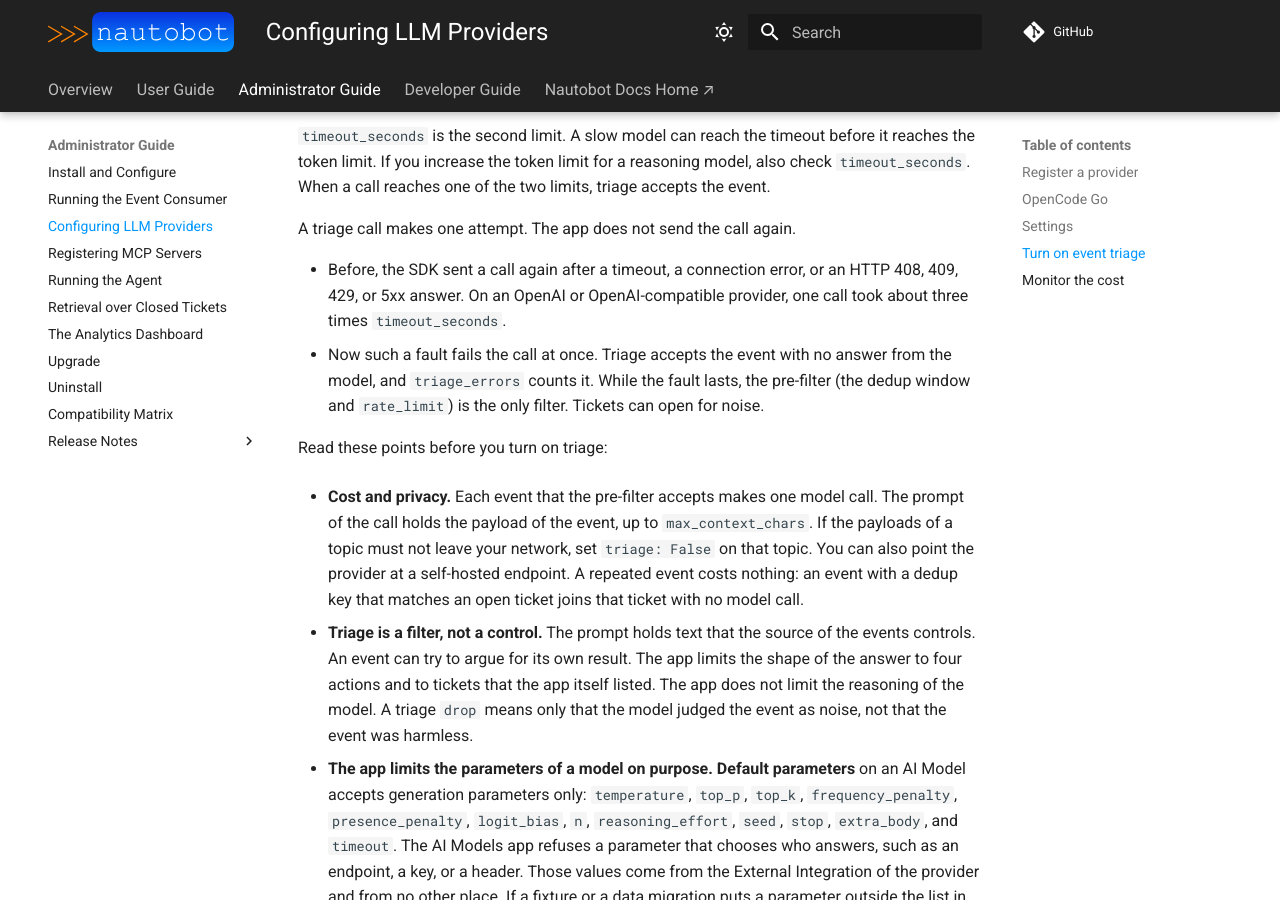
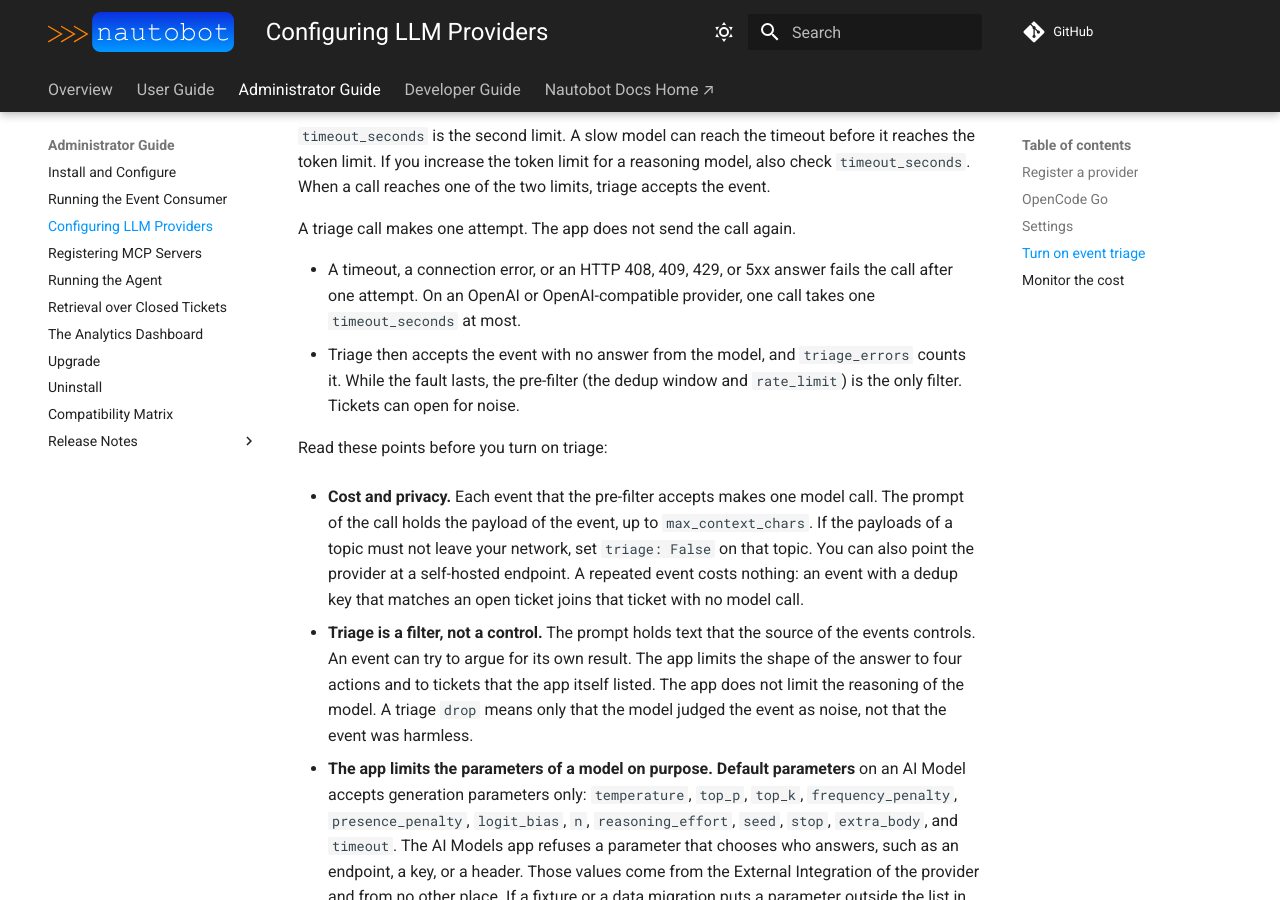
Before and after one commit to jtdub/nautobot-app-event-tracker, an MkDocs documentation site: the page built from docs/admin/llm.md, in a window 1280 px wide and 900 px high, scrolled down 7407 px. Built offline with MkDocs 1.6.1 and Material for MkDocs 9.7.7, drawn with Linux system fonts in a browser that asks for light colours; comment, search, counter and statistics services are not loaded.

Commit message:
42: Address QA round 1 findings

```diff
--- a/docs/admin/llm.md
+++ b/docs/admin/llm.md
@@ -316,11 +316,10 @@ When a call reaches one of the two limits, triage accepts the event.
 
 A triage call makes one attempt. The app does not send the call again.
 
-- Before, the SDK sent a call again after a timeout, a connection error, or an HTTP 408, 409, 429, or 5xx answer. On an
-  OpenAI or OpenAI-compatible provider, one call took about three times `timeout_seconds`.
-- Now such a fault fails the call at once. Triage accepts the event with no answer from the model, and `triage_errors`
-  counts it. While the fault lasts, the pre-filter (the dedup window and `rate_limit`) is the only filter. Tickets
-  can open for noise.
+- A timeout, a connection error, or an HTTP 408, 409, 429, or 5xx answer fails the call after one attempt. On an
+  OpenAI or OpenAI-compatible provider, one call takes one `timeout_seconds` at most.
+- Triage then accepts the event with no answer from the model, and `triage_errors` counts it. While the fault lasts,
+  the pre-filter (the dedup window and `rate_limit`) is the only filter. Tickets can open for noise.
 
 Read these points before you turn on triage:
 
```
Also changed, not shown: 1 other file.
